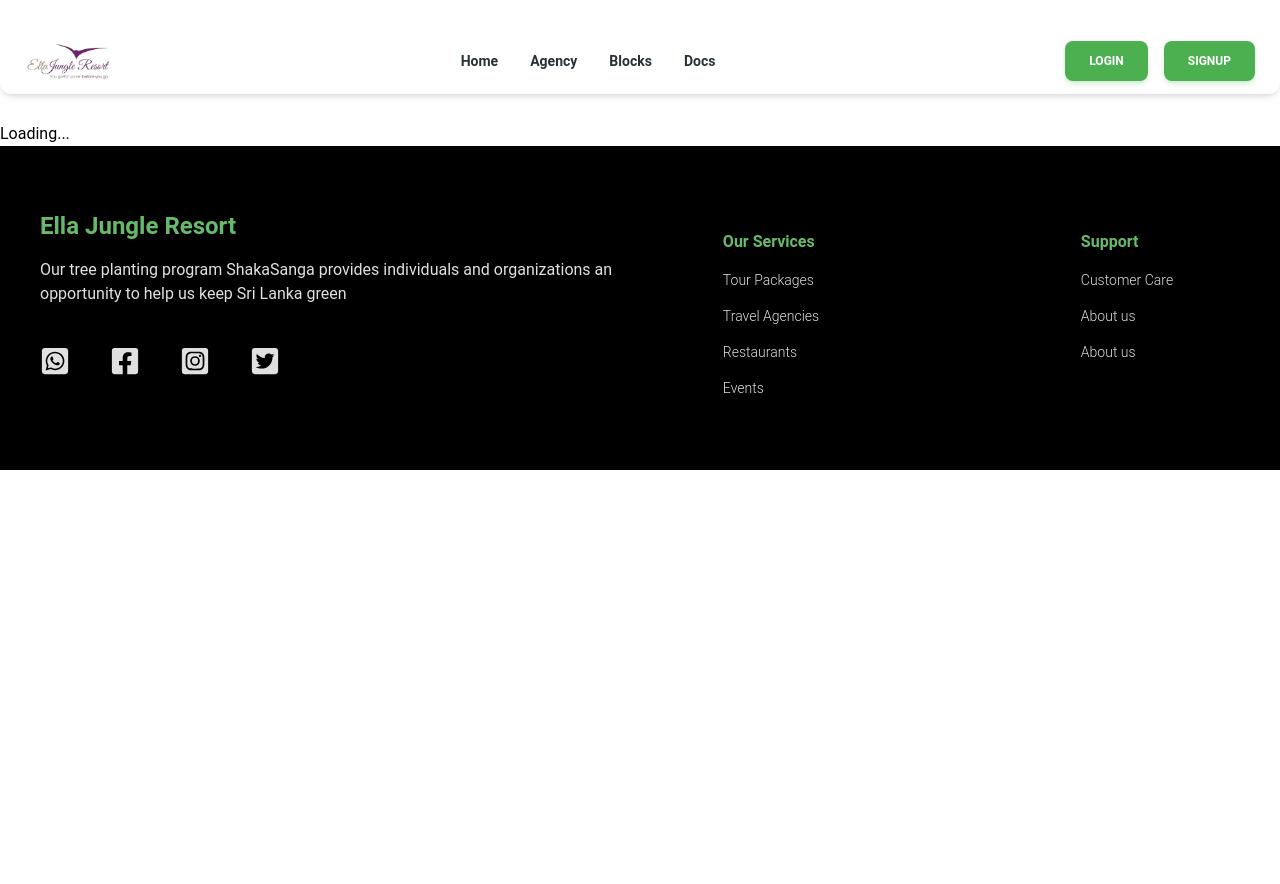
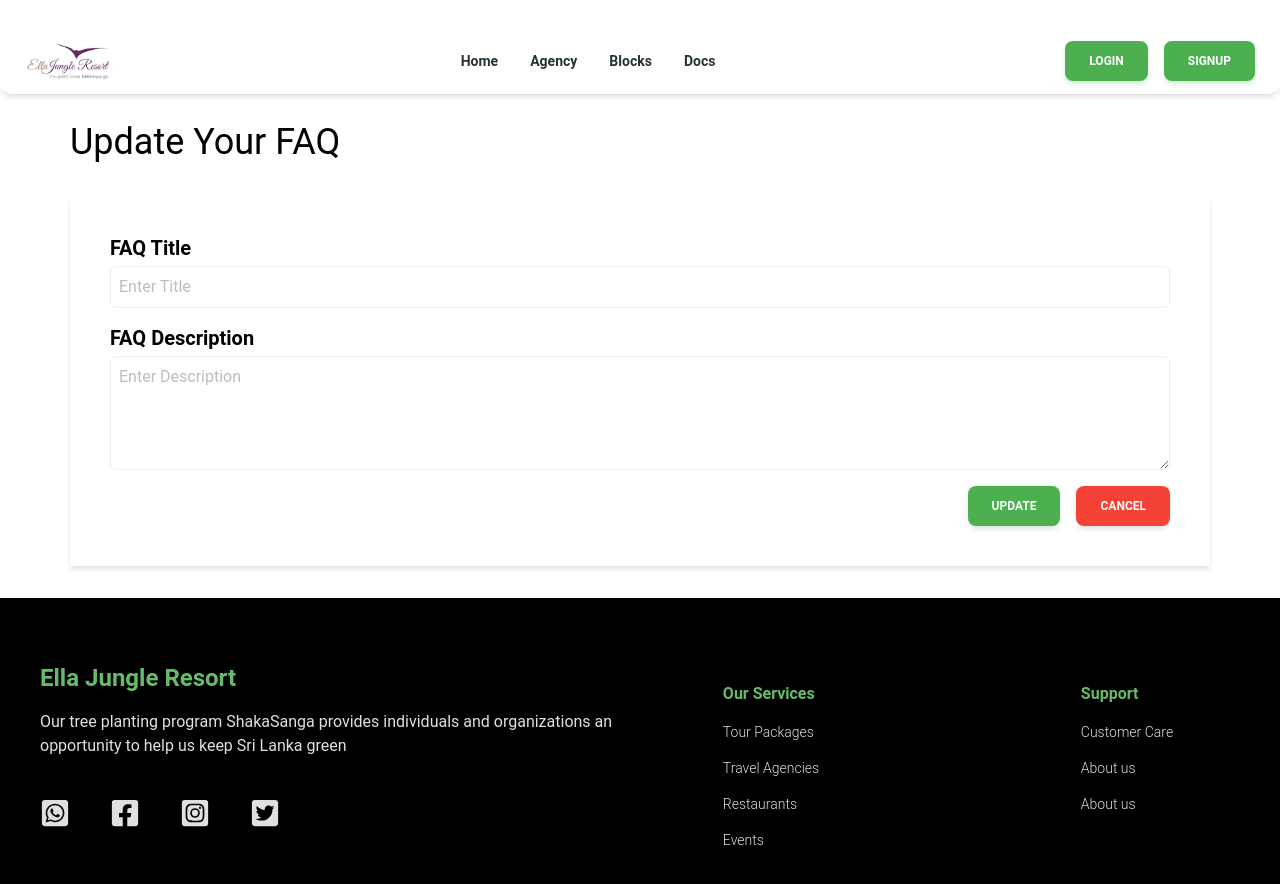
Before and after one commit to dananjayaabeytd/Ella-Jungle-Resort-Web-App, a React (Create React App) app in the folder frontend/: page /updatefaq in a window 1280 px wide. Shown: the top 884 px of the page. Before the commit the page ends 800 px from the top, so only its background shows below. Built offline with nearby package versions, Linux system fonts and the light colour scheme; no server answers; what javascript-time-ago would draw is missing.

Commit message:
faq update part completed

```diff
--- a/frontend/src/index.js
+++ b/frontend/src/index.js
@@ -23,6 +23,7 @@ import AddFaq from './pages/faq/components/AddFaq';
 import MyFeedback from './pages/feedback/components/MyFeedback';
 import UpdateFeedback from './pages/feedback/components/UpdateFeedback';
 import Faq from './pages/faq/components/Faq';
+import UpdateFaq from './pages/faq/components/UpdateFaq';
 
 import store from './store';
 import { Provider } from 'react-redux';
@@ -108,6 +109,10 @@ const router = createBrowserRouter([
       {
         path: '/updatefeedback',
         element: <UpdateFeedback />
+      },
+      {
+        path: '/updatefaq',
+        element: <UpdateFaq />
       }
 
     ],
--- a/frontend/src/pages/faq/components/DeleteFaq.jsx
+++ b/frontend/src/pages/faq/components/DeleteFaq.jsx
@@ -1,5 +1,6 @@
 import React, { useState } from 'react';
 import axios from 'axios';
+import { Button } from '@material-tailwind/react';
 
 const DeleteFaq = ({ faqId }) => {
   const [deleted, setDeleted] = useState(false);
@@ -22,7 +23,7 @@ const DeleteFaq = ({ faqId }) => {
 
   return (
     <div>
-      <button onClick={handleDelete}>Delete FAQ</button>
+      <Button className="btn btn-secondary bg-red-500" onClick={handleDelete}>Delete FAQ</Button>
     </div>
   );
 };
--- a/frontend/src/pages/faq/components/Faq.jsx
+++ b/frontend/src/pages/faq/components/Faq.jsx
@@ -1,22 +1,21 @@
-import React, { useState, useEffect } from 'react';
-import axios from 'axios';
+import React, { useState, useEffect } from "react";
+import axios from "axios";
 import { Button } from '@material-tailwind/react';
+import { useSelector } from 'react-redux';
+import UpdateFaq from "./UpdateFaq"; // Ensure you have this component created
 import { Link } from "react-router-dom";
-import { FaTimes } from 'react-icons/fa';
-import { useSelector } from 'react-redux';
 
 const Faq = () => {
   const [faqs, setFaqs] = useState([]);
-  const [replyInput, setReplyInput] = useState('');
+  const [showUpdateForm, setShowUpdateForm] = useState({});
   const userInfo = useSelector(state => state.auth.userInfo);
 
+  useEffect(() => {
     const giverId = userInfo ? userInfo._id : null;
-
-  useEffect(() => {
     if (giverId) {
       fetchFaqs(giverId);
     }
-  }, [giverId]);
+  }, [userInfo]);
 
   const fetchFaqs = async (giverId) => {
     try {
@@ -24,28 +23,6 @@ const Faq = () => {
       setFaqs(response.data);
     } catch (error) {
       console.error('Error fetching FAQs:', error);
-    }
-  };
-
-
-  const handleReply = async (faqId) => {
-    try {
-      await axios.put(`/api/faq/addreply/${faqId}`, { reply: replyInput });
-      // Refresh FAQs after reply added
-      fetchFaqs();
-      setReplyInput(''); // Clear reply input field
-    } catch (error) {
-      console.error('Error replying to FAQ:', error);
-    }
-  };
-
-  const handleDeleteReply = async (faqId, replyIndex) => {
-    try {
-      await axios.put(`/api/faq/deletereply/${faqId}`, { index: replyIndex });
-      // Refresh FAQs after reply deleted
-      fetchFaqs();
-    } catch (error) {
-      console.error('Error deleting reply:', error);
     }
   };
 
@@ -60,7 +37,13 @@ const Faq = () => {
     }
   };
 
-  // Function to format the createdAt date
+  const toggleUpdateForm = (faqId) => {
+    setShowUpdateForm(prevState => ({
+      ...prevState,
+      [faqId]: !prevState[faqId]
+    }));
+  };
+
   const formatDate = (date) => {
     return new Date(date).toLocaleDateString("en-US", {
       year: 'numeric',
@@ -73,38 +56,20 @@ const Faq = () => {
     <div className="container mx-auto relative">
       <div className="flex justify-between items-center mb-8">
         <h1 className="text-4xl">My FAQs</h1>
+        <div className="flex space-x-2">
           <Link to="/addfaq" className="no-underline">
             <Button className="btn btn-primary bg-green-500">Add FAQ</Button>
           </Link>
         </div>
+      </div>
       {faqs.length > 0 ? (
         <ul className="list-none p-0">
-          {faqs.map(faq => (
-            // FAQ items...
+          {faqs.map((faq) => (
             <li key={faq._id} className="mb-8 p-10 shadow-md relative">
               <p>{faq.giverName}</p>
-            {/* Display the formatted createdAt date */}
               <p className="text-sm text-gray-500">{formatDate(faq.createdAt)}</p><br />
               <h3 className="mb-4 font-bold text-2xl">{faq.faqtitle}</h3>
-            <p>{faq.faqdescription}</p>
-            <div className="mt-4">
-              {/* Reply form visible to admins only */}
-              {userInfo && userInfo.isAdmin && (
-                <form onSubmit={(e) => {
-                  e.preventDefault();
-                  handleReply(faq._id);
-                }} className="flex items-center space-x-2">
-                  <input
-                    type="text"
-                    value={replyInput}
-                    onChange={(e) => setReplyInput(e.target.value)}
-                    placeholder="Your reply..."
-                    className="w-full border rounded-md px-3 py-2"
-                  />
-                  <Button type="submit" color="teal-500">Reply</Button>
-                </form>
-              )}
-              {/* Display replies */}
+              <p>{faq.faqdescription}
               {faq.replies.length > 0 && (
                 <div className="mt-4">
                   {faq.replies.map((reply, index) => (
@@ -112,28 +77,48 @@ const Faq = () => {
                       <div>
                         <span className="font-bold text-gray-800">Admin:</span> {reply}
                       </div>
-                      {/* Delete reply button visible to admins only */}
-                      {userInfo && userInfo.isAdmin && (
-                        <Button onClick={() => handleDeleteReply(faq._id, index)} color="red" size="sm">
-                          <FaTimes />
-                        </Button>
-                      )}
                     </div>
                   ))}
                 </div>
               )}
-              <br></br>
-            </div>
-            <div className="mt-2 flex items-center" style={{ width: '180px' }}>
-              <Button onClick={() => handleDelete(faq._id)} color="red" className="ml-2">Delete</Button>
+
+
+
+              </p><br/><br/><br/>
+              <div className="flex justify-end space-x-2">
+                {showUpdateForm[faq._id] ? (
+                  <UpdateFaq
+                    faqId={faq._id}
+                    currentTitle={faq.faqtitle}
+                    currentDescription={faq.faqdescription}
+                    onUpdateFaq={() => {
+                      fetchFaqs(userInfo._id); // Adjust based on your state management
+                      toggleUpdateForm(faq._id); // Close the form after updating
+                    }}
+                  />
+                ) : (
+                  <>
+                    <Button
+                      className="bg-green-500"
+                      onClick={() => toggleUpdateForm(faq._id)}
+                    >
+                      Update
+                    </Button>
+                    <Button
+                      className="bg-red-500"
+                      onClick={() => handleDelete(faq._id)}
+                    >
+                      Delete
+                    </Button>
+                  </>
+                )}
               </div>
             </li>
           ))}
         </ul>
       ) : (
-        // Display when no FAQs are found for the giverId
         <div className="text-center">
-          <p className="text-xl">You Have no FAQs to display.</p><br/>
+          <p className="text-xl">You Have no FAQs to display.</p><br />
         </div>
       )}
     </div>
--- /dev/null
+++ b/frontend/src/pages/faq/components/UpdateFaq.jsx
@@ -0,0 +1,71 @@
+import React, { useState } from "react";
+import axios from "axios";
+import { Button } from '@material-tailwind/react';
+import { Link } from "react-router-dom";
+
+const UpdateFaq = ({ faqId, currentTitle, currentDescription, onUpdateFaq }) => {
+  const [faqTitle, setFaqTitle] = useState(currentTitle);
+  const [faqDescription, setFaqDescription] = useState(currentDescription);
+
+  const handleUpdate = async (e) => {
+    e.preventDefault();
+
+    // Validation for empty fields
+    if (!faqTitle.trim() || !faqDescription.trim()) {
+      alert("Please fill in all fields.");
+      return;
+    }
+
+    try {
+      const updatedFaq = { faqtitle: faqTitle, faqdescription: faqDescription };
+      await axios.put(`/api/faq/updatefaq/${faqId}`, updatedFaq);
+      onUpdateFaq(); // Refresh or navigate as needed
+      alert("FAQ updated successfully!");
+    } catch (error) {
+      console.error("Error updating FAQ.", error.message);
+      alert("Error updating FAQ. Please try again.");
+    }
+  };
+
+  return (
+    <div className="container mx-auto relative">
+      <div className="flex justify-between items-center mb-8">
+        <h1 className="text-4xl">Update Your FAQ</h1>
+      </div>
+      <form onSubmit={handleUpdate}>
+        <div className="mb-8 p-10 shadow-md relative">
+          <div className="mb-4">
+            <label htmlFor="title" className="block text-xl font-bold">FAQ Title</label>
+            <input
+              type="text"
+              id="title"
+              className="block w-full mt-1 p-2 border rounded-md"
+              placeholder="Enter Title"
+              value={faqTitle}
+              onChange={(e) => setFaqTitle(e.target.value)}
+            />
+          </div>
+          <div className="mb-4">
+            <label htmlFor="description" className="block text-xl font-bold">FAQ Description</label>
+            <textarea
+              id="description"
+              className="block w-full mt-1 p-2 border rounded-md"
+              placeholder="Enter Description"
+              value={faqDescription}
+              onChange={(e) => setFaqDescription(e.target.value)}
+              rows="4"
+            />
+          </div>
+          <div className="flex justify-end space-x-4">
+            <Button type="submit" className="btn btn-primary bg-green-500">Update</Button>
+            <Link to="/Faq" className="no-underline">
+              <Button className="btn btn-secondary bg-red-500">Cancel</Button>
+            </Link>
+          </div>
+        </div>
+      </form>
+    </div>
+  );
+};
+
+export default UpdateFaq;
```
Also changed, not shown: 1 other file (tests, documents, lock files or other folders). Lines whose indentation alone changed are shown as unchanged.
